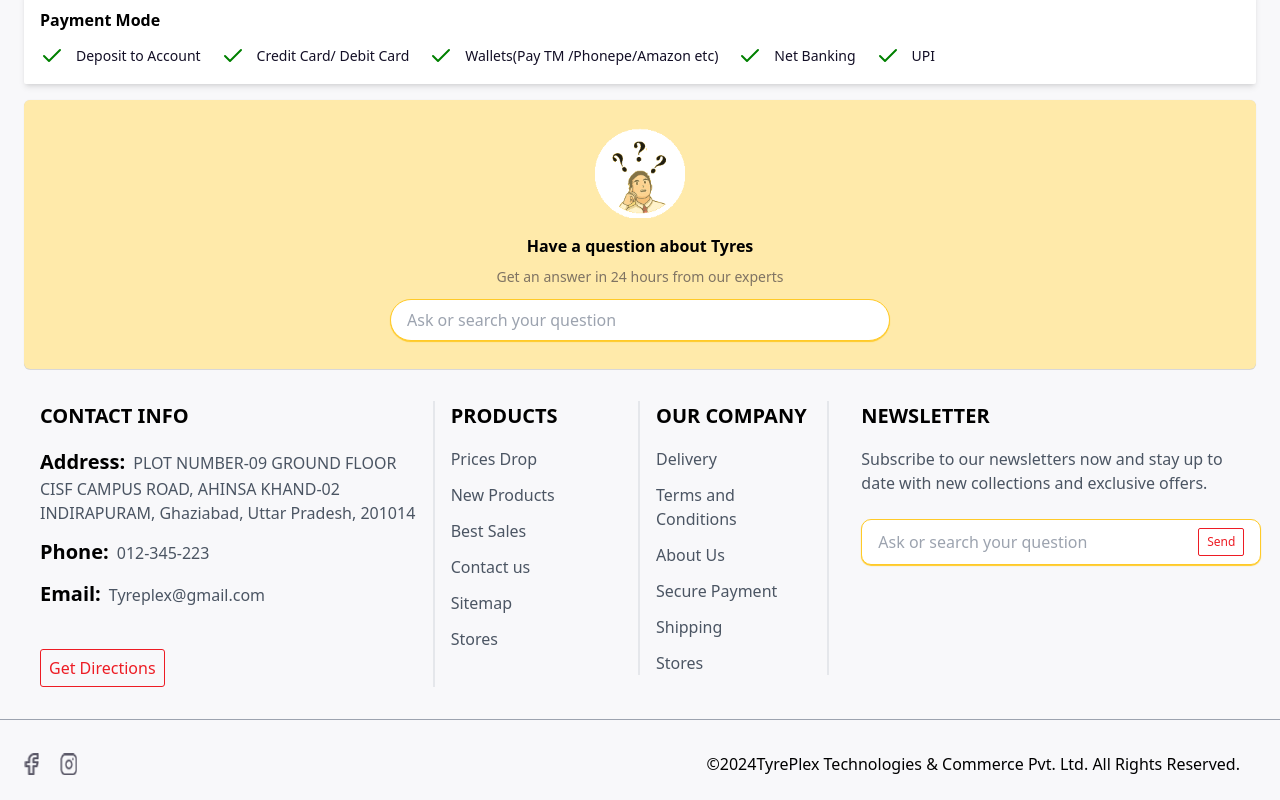
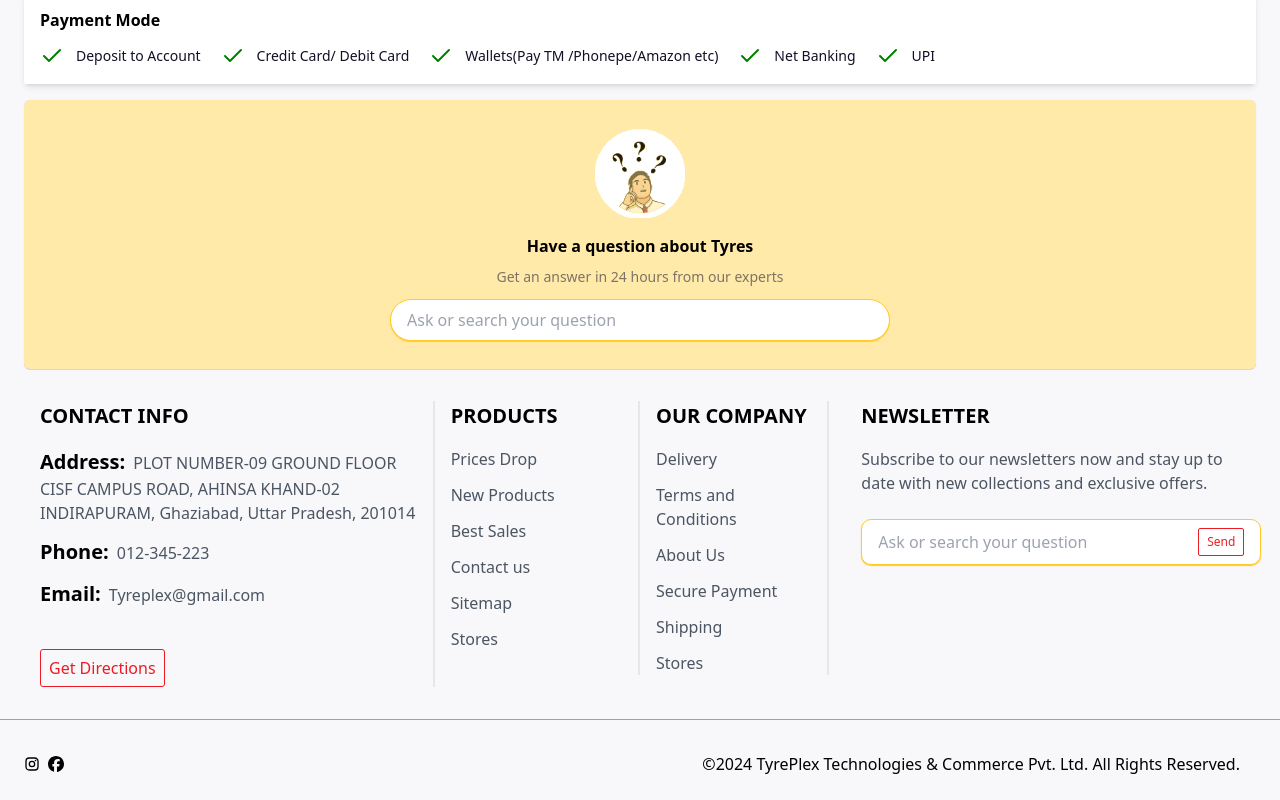
Before and after one commit to Gunjan0001/tyreplex, a React (Create React App) app: page / in a window 1280 px wide. Shown: the part 1572-2372 px from the top of the page. Built offline with nearby package versions, Linux system fonts and the light colour scheme.

Commit message:
footer logo change

```diff
--- a/src/components/Common/Icon.jsx
+++ b/src/components/Common/Icon.jsx
@@ -41,7 +41,7 @@ export const LoginIcon = () => {
       width="24"
       height="24"
       viewBox="0 0 24 24"
-      style={{ fill: 'rgba(0, 0, 0, 1)', transform: '', msFilter: '' }}
+      style={{ fill: "rgba(0, 0, 0, 1)", transform: "", msFilter: "" }}
     >
       <path d="M12 2A10.13 10.13 0 0 0 2 12a10 10 0 0 0 4 7.92V20h.1a9.7 9.7 0 0 0 11.8 0h.1v-.08A10 10 0 0 0 22 12 10.13 10.13 0 0 0 12 2zM8.07 18.93A3 3 0 0 1 11 16.57h2a3 3 0 0 1 2.93 2.36 7.75 7.75 0 0 1-7.86 0zm9.54-1.29A5 5 0 0 0 13 14.57h-2a5 5 0 0 0-4.61 3.07A8 8 0 0 1 4 12a8.1 8.1 0 0 1 8-8 8.1 8.1 0 0 1 8 8 8 8 0 0 1-2.39 5.64z"></path>
       <path d="M12 6a3.91 3.91 0 0 0-4 4 3.91 3.91 0 0 0 4 4 3.91 3.91 0 0 0 4-4 3.91 3.91 0 0 0-4-4zm0 6a1.91 1.91 0 0 1-2-2 1.91 1.91 0 0 1 2-2 1.91 1.91 0 0 1 2 2 1.91 1.91 0 0 1-2 2z"></path>
@@ -70,9 +70,19 @@ export const BackToTopArrow = () => {
 };
 export const RightTickIcon = () => {
   return (
-    <svg xmlns="http://www.w3.org/2000/svg" width="24" height="24" viewBox="0 0 24 24" fill="none" stroke="green" stroke-width="2" stroke-linecap="round" stroke-linejoin="round">
-    <polyline points="20 6 9 17 4 12"></polyline>
-  </svg>
+    <svg
+      xmlns="http://www.w3.org/2000/svg"
+      width="24"
+      height="24"
+      viewBox="0 0 24 24"
+      fill="none"
+      stroke="green"
+      stroke-width="2"
+      stroke-linecap="round"
+      stroke-linejoin="round"
+    >
+      <polyline points="20 6 9 17 4 12"></polyline>
+    </svg>
   );
 };
 export const SearchIcon = () => {
@@ -90,3 +100,35 @@ export const SearchIcon = () => {
     </svg>
   );
 };
+export const InstaIcon = () => {
+  return (
+    <svg
+      xmlns="http://www.w3.org/2000/svg"
+      width="1rem"
+      height="1rem"
+      viewBox="0 0 24 24"
+    >
+      <path
+        className="hover:fill-[#ed1c24] duration-300"
+        fill="currentColor"
+        d="M7.8 2h8.4C19.4 2 22 4.6 22 7.8v8.4a5.8 5.8 0 0 1-5.8 5.8H7.8C4.6 22 2 19.4 2 16.2V7.8A5.8 5.8 0 0 1 7.8 2m-.2 2A3.6 3.6 0 0 0 4 7.6v8.8C4 18.39 5.61 20 7.6 20h8.8a3.6 3.6 0 0 0 3.6-3.6V7.6C20 5.61 18.39 4 16.4 4zm9.65 1.5a1.25 1.25 0 0 1 1.25 1.25A1.25 1.25 0 0 1 17.25 8A1.25 1.25 0 0 1 16 6.75a1.25 1.25 0 0 1 1.25-1.25M12 7a5 5 0 0 1 5 5a5 5 0 0 1-5 5a5 5 0 0 1-5-5a5 5 0 0 1 5-5m0 2a3 3 0 0 0-3 3a3 3 0 0 0 3 3a3 3 0 0 0 3-3a3 3 0 0 0-3-3"
+      />
+    </svg>
+  );
+};
+export const FbIcon = () => {
+  return (
+    <svg
+      xmlns="http://www.w3.org/2000/svg"
+      width="1rem"
+      height="1rem"
+      viewBox="0 0 512 512"
+    >
+      <path
+        className="hover:fill-[#ed1c24] duration-300"
+        fill="currentColor"
+        d="M512 256C512 114.6 397.4 0 256 0S0 114.6 0 256c0 120 82.7 220.8 194.2 248.5V334.2h-52.8V256h52.8v-33.7c0-87.1 39.4-127.5 125-127.5c16.2 0 44.2 3.2 55.7 6.4V172c-6-.6-16.5-1-29.6-1c-42 0-58.2 15.9-58.2 57.2V256h83.6l-14.4 78.2H287v175.9C413.8 494.8 512 386.9 512 256"
+      />
+    </svg>
+  );
+};
--- a/src/components/Deals.jsx
+++ b/src/components/Deals.jsx
@@ -50,11 +50,12 @@ const Deals = () => {
 
   return (
     <div className="max-w-[1320px] mx-auto px-6 mt-28">
-      <div className="max-w-full mx-auto text-center shadow-md p-4 my-4 bg-white rounded-sm ">
+      <div className="max-w-full mx-auto text-center shadow-md p-4 my-4 bg-white rounded-sm overflow-auto">
         <p className="text-start font-bold mb-0">Deals in</p>
         <div className="mt-4 flex items-center">
           <Slider {...settingsToRight} className="slider">
-            {Logodata.map((logo, index) => (<>
+            {Logodata.map((logo, index) => (
+              <>
                 <div
                   key={index}
                   className="flex flex-col  justify-center items-center min-w-[186px] max-w-[186px] min-h-[86px] max-h-[86px]  shadow-xl mb-4  bg-white border mx-2 rounded-md"
@@ -64,7 +65,9 @@ const Deals = () => {
                     alt={`partner-logo-${index}`}
                     className="mx-auto max-w-[135px] max-h-[35px] min-w-[135px] min-h-[35px] object-contain "
                   />
-                 <p className="mb-0 mt-2 text-sm text-[#130f268a]">{logo.name}</p>
+                  <p className="mb-0 mt-2 text-sm text-[#130f268a]">
+                    {logo.name}
+                  </p>
                 </div>
               </>
             ))}
--- a/src/components/Footer.jsx
+++ b/src/components/Footer.jsx
@@ -1,6 +1,5 @@
 import React from "react";
-import facebook from "../assets/images/png/fb-icon.png";
-import instagram from "../assets/images/png/insta-icon.png";
+import { FbIcon, InstaIcon } from "./Common/Icon";
 const Footer = () => {
   const getCurrentYear = new Date().getFullYear();
   return (
@@ -112,27 +111,17 @@ const Footer = () => {
         </div>
       </div>
       <div className="w-full sm:flex  items-center justify-center sm:justify-between max-w-[1320px] mx-auto px-6 pb-6">
-        <div className="flex gap-3 items-center justify-center">
-          <a
-            className="min-w-[24px] max-w-[24px] min-h-[22px] max-h-[22px] object-cover"
-            href="https://www.facebook.com/"
-          >
-            <img className="w-[15px] h-[22px]" src={facebook} alt="facebook" />
+        <div className="flex gap-2 items-center justify-center">
+          <a href="https://www.facebook.com/">
+            <InstaIcon />
           </a>
-          <a
-            className="min-w-[24px] max-w-[24px] min-h-[22px] max-h-[22px] object-cover"
-            href="https://www.instagram.com/"
-          >
-            <img
-              className="w-[17px] h-[22px]"
-              src={instagram}
-              alt="instagram"
-            />
+          <a href="https://www.instagram.com/">
+            <FbIcon />
           </a>
         </div>
         <p className="mb-0 px-4 mt-4 sm:mt-0 text-center text-xs md:text-base">
-          ©{getCurrentYear}TyrePlex Technologies & Commerce Pvt. Ltd. All Rights
-          Reserved.
+          ©{getCurrentYear} TyrePlex Technologies & Commerce Pvt. Ltd. All
+          Rights Reserved.
         </p>
       </div>
     </>
```
Lines whose indentation alone changed are shown as unchanged.
